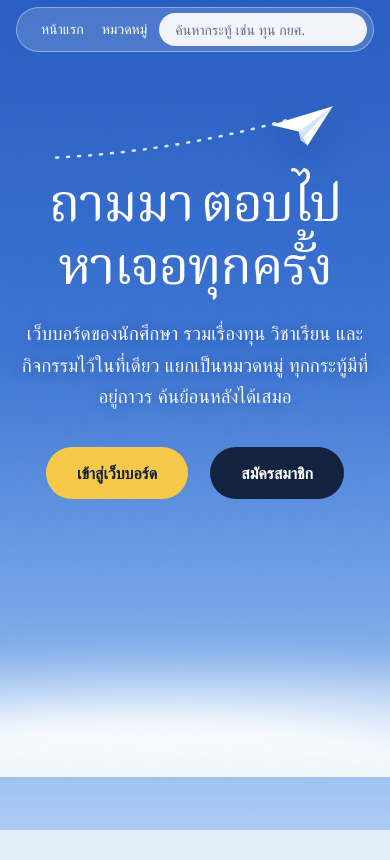
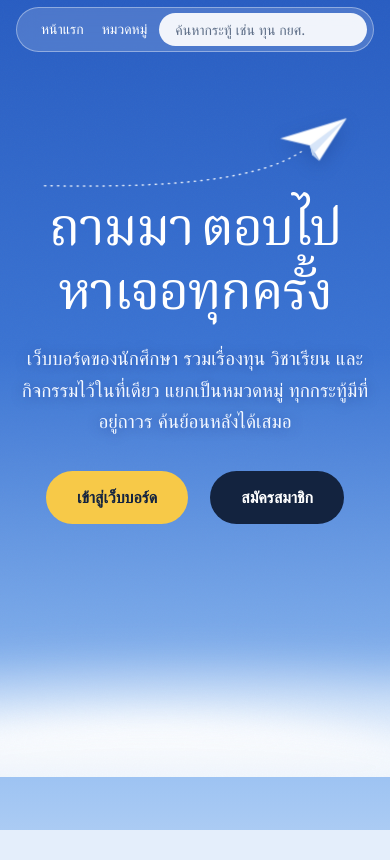
Before and after one commit to Conserveis/Boardkub, a plain HTML site: page frontend/index.html in a window 390 px wide. Shown: the part 67-927 px from the top of the page. Drawn offline with Linux system fonts and the light colour scheme; no server answers; a web font is replaced by a local one.

Commit message:
Align paper plane with its trail

```diff
--- a/frontend/css/style.css
+++ b/frontend/css/style.css
@@ -194,9 +194,15 @@ code {
 .hero-link { color: var(--white); font-weight: 600; font-size: 15px; text-decoration: underline; text-underline-offset: 5px; text-decoration-color: rgba(255, 255, 255, .5); }
 .hero-link:hover { text-decoration-color: var(--white); }
 /* Plane and its dotted trail fly in a strip above the headline, never across the text */
-.flight { position: relative; width: min(520px, 78%); height: 92px; margin: 0 auto 4px; }
-.flight .trail { position: absolute; left: 0; right: 92px; top: auto; bottom: 8px; width: auto; height: 70px; }
-.flight .plane { position: absolute; right: 0; top: 0; width: 104px; }
+.flight { display: block; width: min(520px, 78%); height: auto; margin: 0 auto 4px; overflow: visible; }
+.flight-plane { filter: drop-shadow(0 10px 14px rgba(18, 52, 120, .28)); }
+.flight-trail { opacity: .85; animation: trail-in 1.6s ease-out both; }
+/* The plane glides in along the trail's direction and stops exactly at its end */
+.flight-plane > path { animation: glide-in 1.6s cubic-bezier(.2, .7, .2, 1) both; }
+@keyframes glide-in {
+  from { opacity: 0; transform: translate(-64px, 48px); }
+  to   { opacity: 1; transform: none; }
+}
 .hero-ghost { background: rgba(19, 35, 63, .28); border-color: rgba(255, 255, 255, .55); color: var(--white); }
 .hero-ghost:hover { background: rgba(19, 35, 63, .45); }
 /* Which Pod answered: sits at the bottom of the landing hero for the stateless demo */
@@ -608,19 +614,16 @@ input[type="file"]::file-selector-button {
   .step-list::before { display: none; }
   .steps, .cta-band { margin-top: 64px; }
   .hero-full { padding-top: 28px; }
-  .flight { height: 64px; }
-  .flight .plane { width: 66px; }
-  .flight .trail { right: 60px; height: 48px; display: block; }
+  .flight { width: min(360px, 86%); }
 }
 
 /* Short laptop windows: keep the clouds low so they never sit behind white hero text */
 @media (max-height: 760px) {
   body::before { display: none; }
-  .flight { height: 70px; }
-  .flight .plane { width: 80px; }
+  .flight { width: min(400px, 70%); }
 }
 
 @media (prefers-reduced-motion: reduce) {
-  .plane, .trail { animation: none; }
+  .plane, .trail, .flight-trail, .flight-plane > path { animation: none; }
   .btn { transition: none; }
 }
--- a/frontend/index.html
+++ b/frontend/index.html
@@ -28,10 +28,16 @@
   </div>
 </header>
 <section class="hero hero-full">
-  <div class="flight" aria-hidden="true">
-    <svg class="trail" viewBox="0 0 400 80" preserveAspectRatio="none"><path d="M2 76 C 120 70, 260 50, 398 10" fill="none" stroke="#ffffff" stroke-width="2.5" stroke-dasharray="2 9" stroke-linecap="round" vector-effect="non-scaling-stroke"/></svg>
-    <img class="plane" src="img/plane.svg" alt="">
-  </div>
+  <!-- Trail and plane share one drawing, so the trail always ends at the plane's tail -->
+  <svg class="flight" viewBox="0 0 520 150" aria-hidden="true">
+    <path class="flight-trail" d="M6 138 C 150 140, 360 140, 446 76" fill="none" stroke="#ffffff"
+          stroke-width="2.5" stroke-dasharray="2 9" stroke-linecap="round"/>
+    <g class="flight-plane" transform="translate(400 20)">
+      <path d="M4 38 L116 4 L70 76 L54 50 Z" fill="#ffffff"/>
+      <path d="M116 4 L54 50 L58 66 Z" fill="#d7e5f8"/>
+      <path d="M54 50 L70 76 L58 66 Z" fill="#b9cfee"/>
+    </g>
+  </svg>
   <h1>ถามมา ตอบไป<br>หาเจอทุกครั้ง</h1>
   <p>เว็บบอร์ดของนักศึกษา รวมเรื่องทุน วิชาเรียน และกิจกรรมไว้ในที่เดียว แยกเป็นหมวดหมู่ ทุกกระทู้มีที่อยู่ถาวร ค้นย้อนหลังได้เสมอ</p>
   <div class="hero-actions">
```
